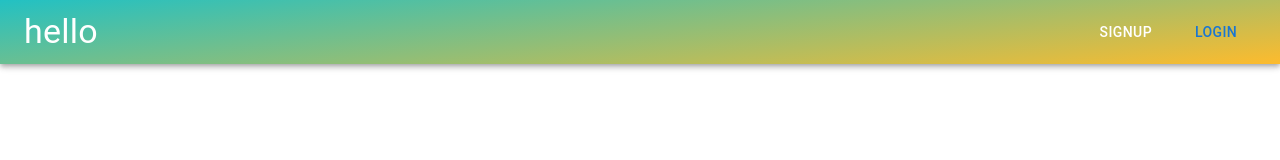
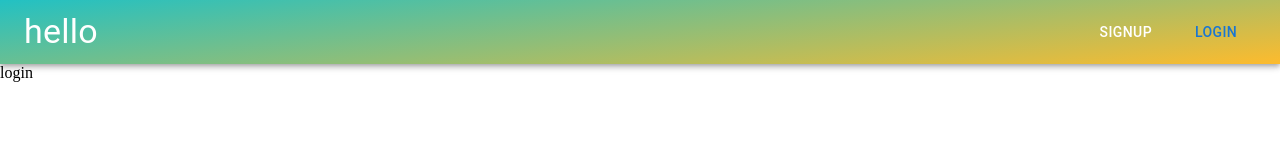
Before and after one commit to PraneshUlleri/Reactjs, a React (Create React App) app in the folder AMernBlog/react-mern-blog/: page /login in a window 1280 px wide. Shown: the top 160 px of the page. Built offline with nearby package versions, Linux system fonts and the light colour scheme; the HTML template or start-up script is replaced by a standard one.

Commit message:
added routes

```diff
--- a/AMernBlog/react-mern-blog/src/App.js
+++ b/AMernBlog/react-mern-blog/src/App.js
@@ -1,9 +1,28 @@
 import Header from './components/Header';
 import React from 'react';
+import { Route, Routes } from 'react-router-dom';
+import Login from './components/Login';
+import Blogs from './components/Blogs';
+import UserBlogs from './components/UserBlogs';
+import BlogDetail from './components/BlogDetail';
+import AddBlog from './components/AddBlog';
 function App() {
   return (
     <div>
-      <Header />
+      <React.Fragment>
+        <header>
+          <Header />
+        </header>
+        <main>
+          <Routes>
+            <Route path="/login" element={<Login />}></Route>
+            <Route path="/blogs" element={<Blogs />} />
+            <Route path="/myblogs" element={<UserBlogs />} />
+            <Route path="myblogs/:id" element={<BlogDetail />} />
+            <Route path="blogs/add" element={<AddBlog />} />
+          </Routes>
+        </main>
+      </React.Fragment>
     </div>
   );
 }
--- a/AMernBlog/react-mern-blog/src/components/Header.js
+++ b/AMernBlog/react-mern-blog/src/components/Header.js
@@ -5,7 +5,7 @@ const Header = () => {
   return (
     <div>
       <AppBar
-        position="static"
+        position="sticky"
         sx={{
           background:
             'linear-gradient(174deg, rgba(34,193,195,1) 0%, rgba(253,187,45,1) 100%)',
--- a/AMernBlog/react-mern-blog/src/components/Login.js
+++ b/AMernBlog/react-mern-blog/src/components/Login.js
@@ -1,7 +1,7 @@
 import React from 'react';
 
 const Login = () => {
-  return <div></div>;
+  return <div>login</div>;
 };
 
 export default Login;
```
